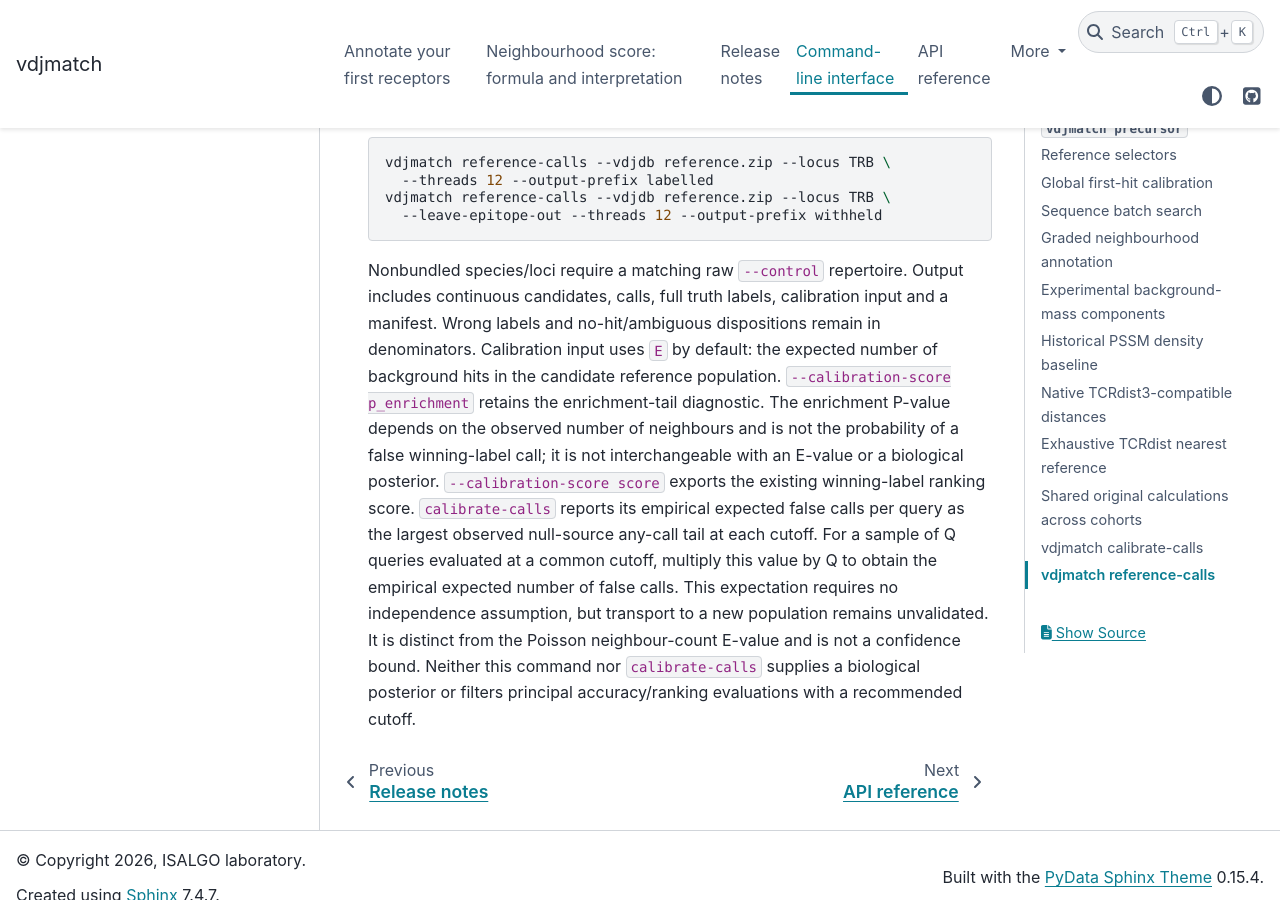
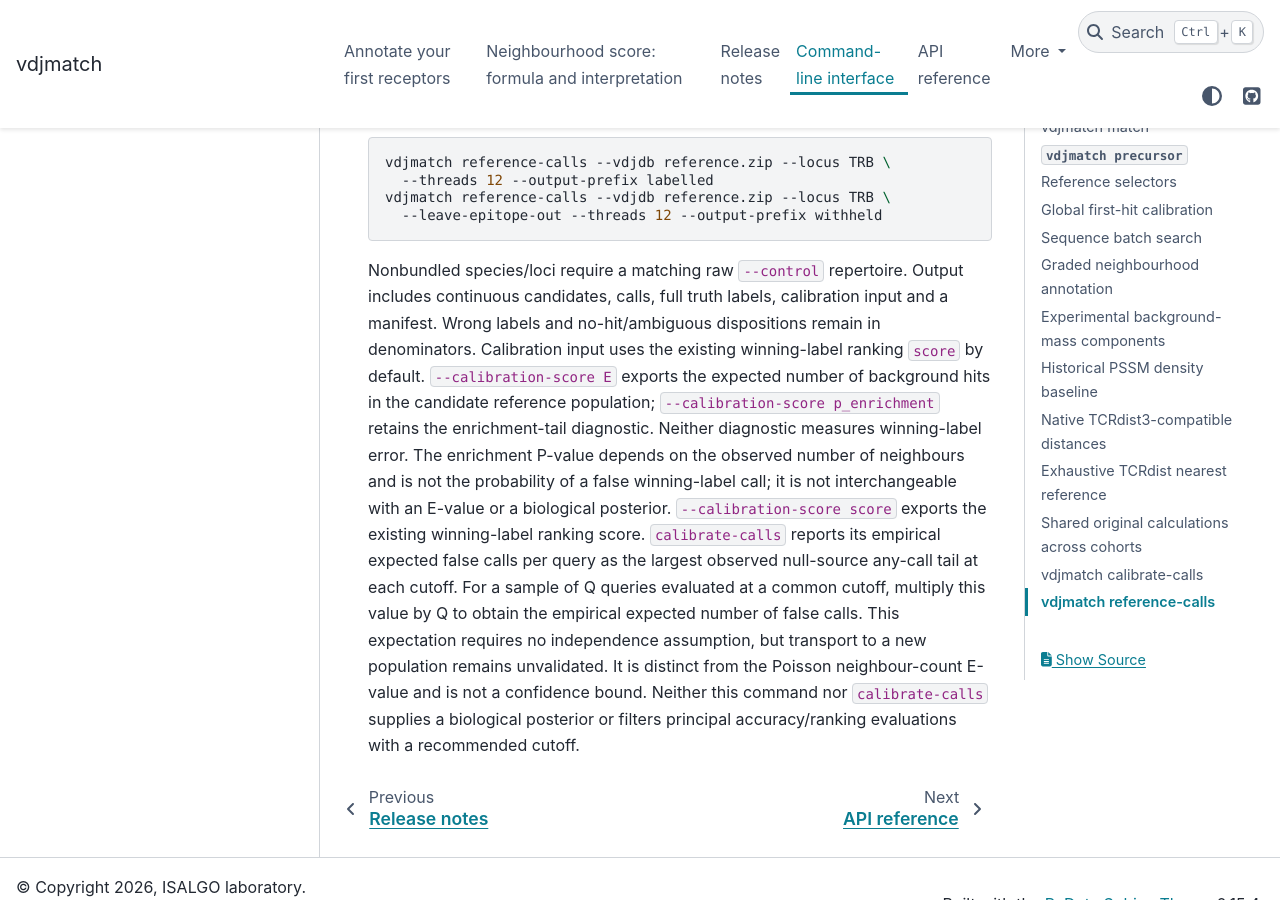
Before and after one commit to antigenomics/vdjmatch, a Sphinx documentation site: the page built from docs/cli.rst, in a window 1280 px wide and 900 px high, scrolled down 18222 px. Built offline with Sphinx 7.4.7 and the PyData theme 0.15.4, drawn with Linux system fonts in a browser that asks for light colours; pages that are not in the unit, such as notebooks, are missing from menus.

Commit message:
Default recommendation input to winning-label ranking evidence

```diff
--- a/docs/cli.rst
+++ b/docs/cli.rst
@@ -711,9 +711,11 @@ and retained/excluded record counts are exported.
 Nonbundled species/loci require a matching raw ``--control`` repertoire. Output
 includes continuous candidates, calls, full truth labels, calibration input and a
 manifest. Wrong labels and no-hit/ambiguous dispositions remain in denominators.
-Calibration input uses ``E`` by default: the expected number of background hits
-in the candidate reference population. ``--calibration-score p_enrichment`` retains
-the enrichment-tail diagnostic. The enrichment P-value depends on the observed
+Calibration input uses the existing winning-label ranking ``score`` by default.
+``--calibration-score E`` exports the expected number of background hits in the
+candidate reference population; ``--calibration-score p_enrichment`` retains
+the enrichment-tail diagnostic. Neither diagnostic measures winning-label error.
+The enrichment P-value depends on the observed
 number of neighbours and is not the probability of a false winning-label call;
 it is not interchangeable with an E-value or a biological posterior.
 ``--calibration-score score`` exports the existing winning-label ranking score.
```
Also changed, not shown: 2 other files.
